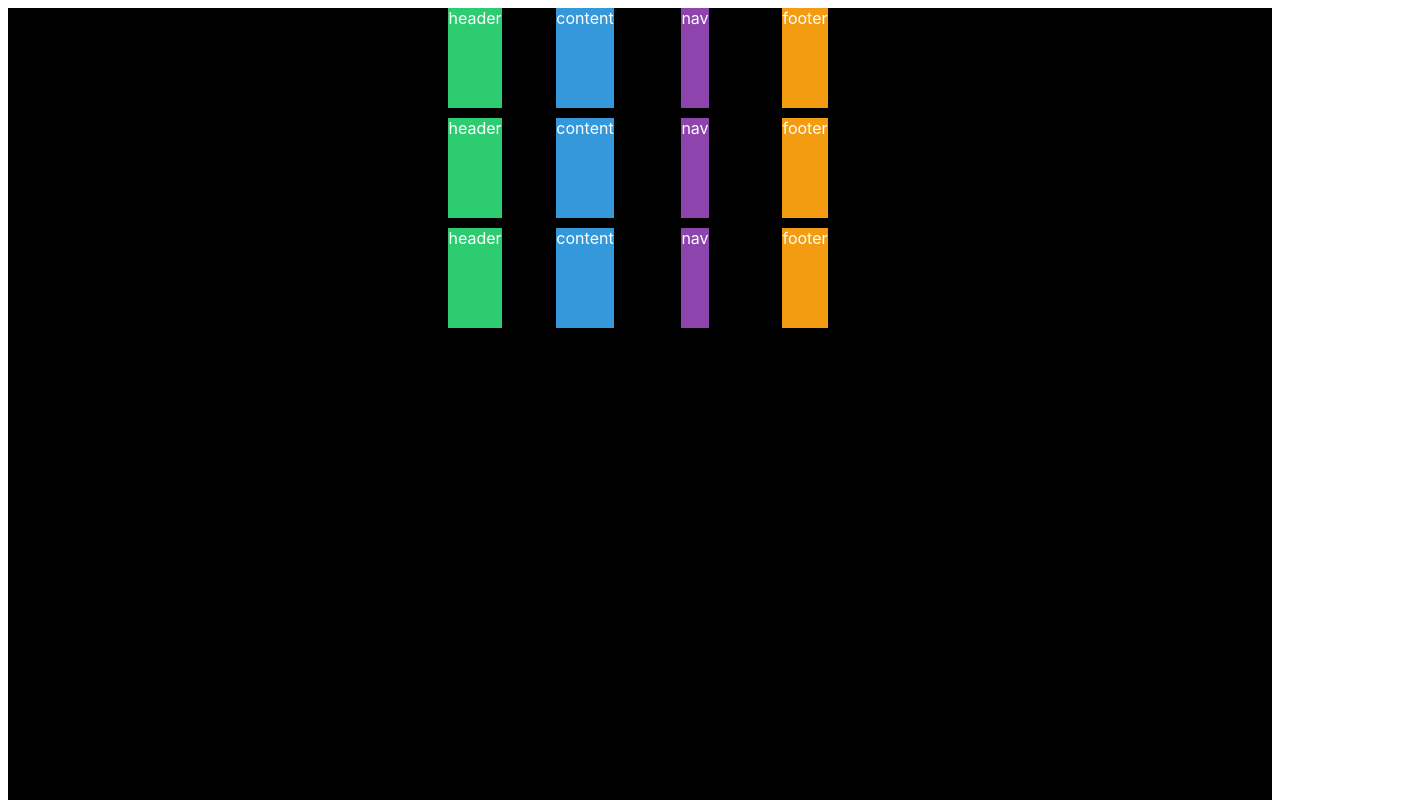
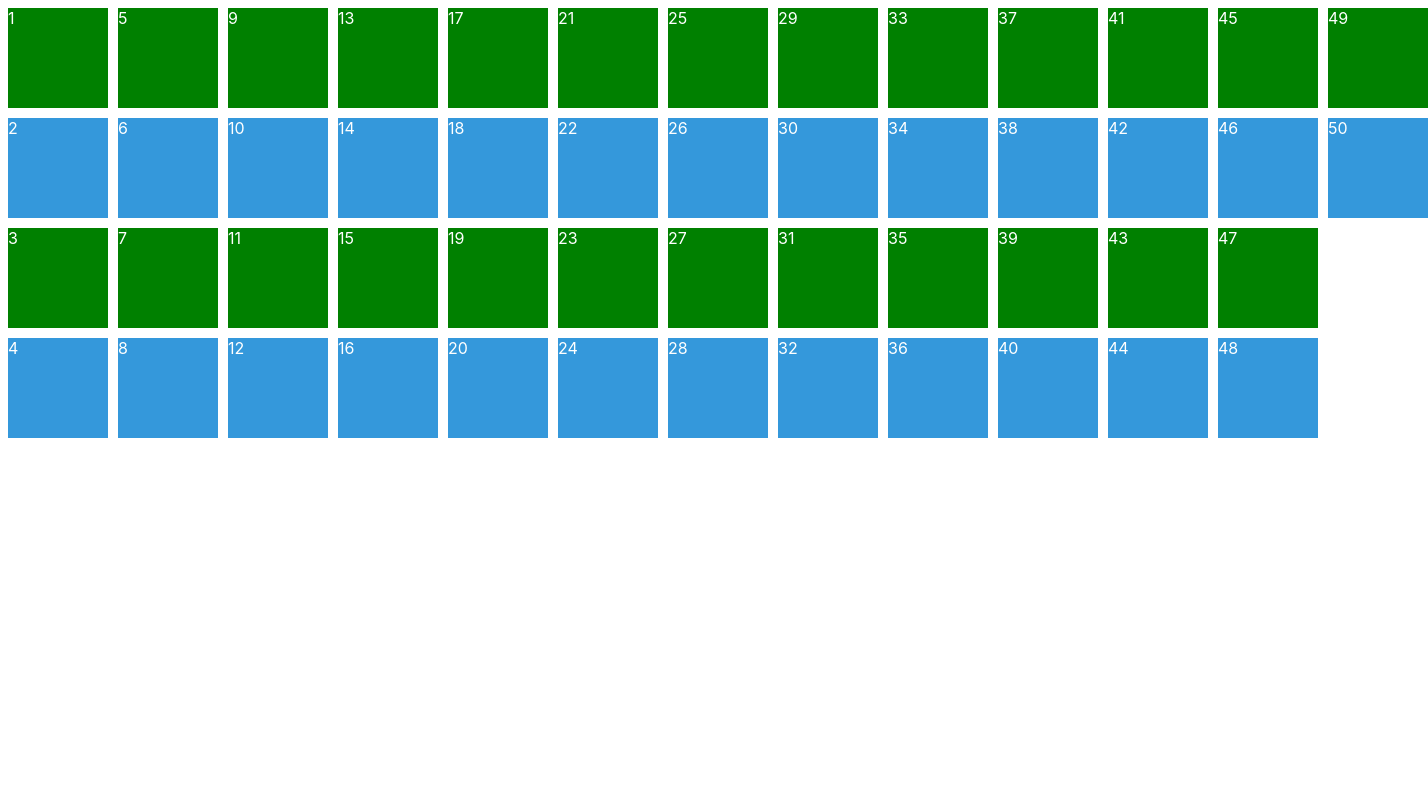
Before and after one commit to 04wakeup/_N_CSSLayout, a plain HTML site: page day5/class/index.html in a window 1280 px wide. Shown: the top 800 px of the page, 1428 px wide, since content can reach past the window. Drawn offline with Linux system fonts and the light colour scheme.

Commit message:
auto col and row

```diff
--- a/day5/class/css/styles.css
+++ b/day5/class/css/styles.css
@@ -4,27 +4,20 @@ body {
   }
 
   .grid {
-    background-color: black;
     display: grid;
     color: white;
     gap: 10px;
     /* width: 500px; */
-    height: 250vh;
+    /* height: 250vh; */
     grid-template-columns: repeat(4, 100px);
     grid-template-rows: repeat(4, 100px);
-    place-content: start center; /* align-content & justify-content */
-    place-items: stretch center;
+    grid-auto-flow: column;
+    grid-auto-columns: 100px;
   }
 
-  .header {
-    background-color: #2ecc71;
-  }
-  .content {
+  .item:nth-child(even){
     background-color: #3498db;
   }
-  .nav {
-    background-color: #8e44ad;
+  .item:nth-child(odd){
+    background-color:green;
   }
-  .footer {
-    background-color: #f39c12;
-  }
--- a/day5/class/index.html
+++ b/day5/class/index.html
@@ -8,18 +8,56 @@
   </head>
   <body>
     <div class="grid">
-      <div class="header">header</div>
-      <div class="content">content</div>
-      <div class="nav">nav</div>
-      <div class="footer">footer</div>
-      <div class="header">header</div>
-      <div class="content">content</div>
-      <div class="nav">nav</div>
-      <div class="footer">footer</div>
-      <div class="header">header</div>
-      <div class="content">content</div>
-      <div class="nav">nav</div>
-      <div class="footer">footer</div>
+      <div class="item">1</div>
+      <div class="item">2</div>
+      <div class="item">3</div>
+      <div class="item">4</div>
+      <div class="item">5</div>
+      <div class="item">6</div>
+      <div class="item">7</div>
+      <div class="item">8</div>
+      <div class="item">9</div>
+      <div class="item">10</div>
+      <div class="item">11</div>
+      <div class="item">12</div>
+      <div class="item">13</div>
+      <div class="item">14</div>
+      <div class="item">15</div>
+      <div class="item">16</div>
+      <div class="item">17</div>
+      <div class="item">18</div>
+      <div class="item">19</div>
+      <div class="item">20</div>
+      <div class="item">21</div>
+      <div class="item">22</div>
+      <div class="item">23</div>
+      <div class="item">24</div>
+      <div class="item">25</div>
+      <div class="item">26</div>
+      <div class="item">27</div>
+      <div class="item">28</div>
+      <div class="item">29</div>
+      <div class="item">30</div>
+      <div class="item">31</div>
+      <div class="item">32</div>
+      <div class="item">33</div>
+      <div class="item">34</div>
+      <div class="item">35</div>
+      <div class="item">36</div>
+      <div class="item">37</div>
+      <div class="item">38</div>
+      <div class="item">39</div>
+      <div class="item">40</div>
+      <div class="item">41</div>
+      <div class="item">42</div>
+      <div class="item">43</div>
+      <div class="item">44</div>
+      <div class="item">45</div>
+      <div class="item">46</div>
+      <div class="item">47</div>
+      <div class="item">48</div>
+      <div class="item">49</div>
+      <div class="item">50</div>
     </div>
   </body>
 </html>
```
